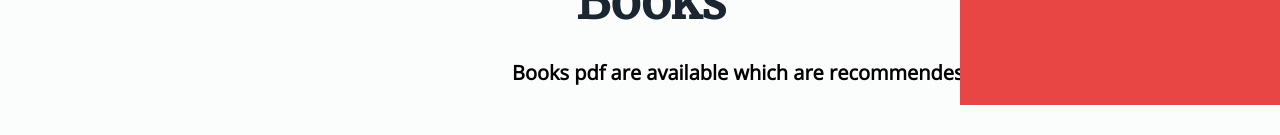
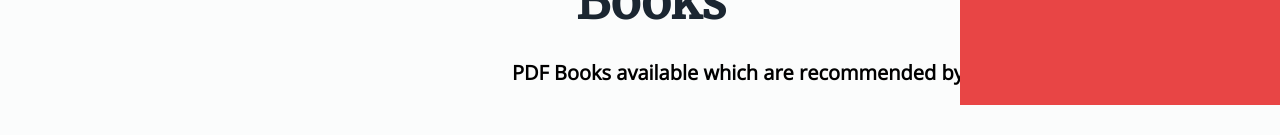
Before and after one commit to Studyzen123/Studyzen, a plain HTML site: page index.html in a window 1280 px wide. Shown: the part 1351-1486 px from the top of the page. Drawn offline with nearby package versions, Linux system fonts and the light colour scheme; a web font is replaced by a local one.

Commit message:
Update index.html
changes done in  info-3
1,recommendes to recommended
2. books pdf are to PDF Books

```diff
--- a/index.html
+++ b/index.html
@@ -70,7 +70,7 @@
 
 		<div class="info-3">
 			<h1>Books</h1>
-			<h3>Books pdf are available which are recommendes by SPPU</h3>
+			<h3>PDF Books available which are recommended by SPPU</h3>
 			<a href="Books.html" class="btn-2">Explore</a>
 		</div>
 
```
